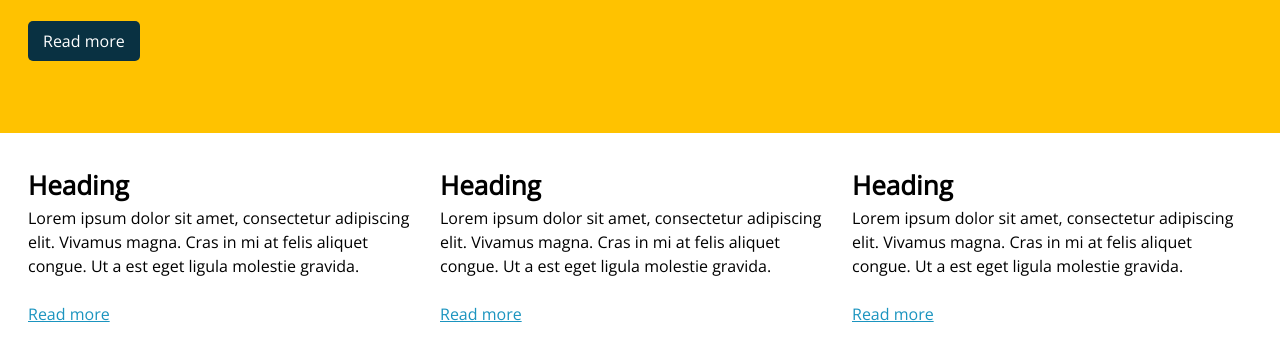
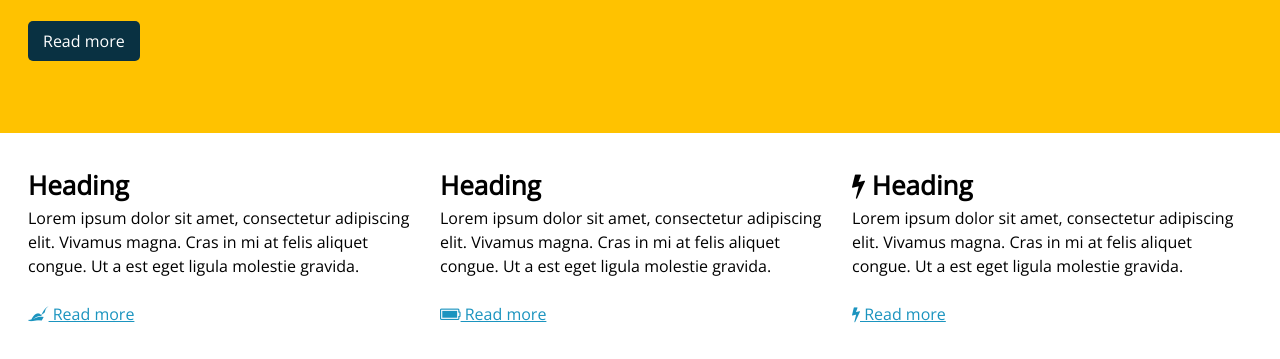
Before and after one commit to CastleCSS/castlecss-boilerplate, a website: page index.html in a window 1280 px wide. Shown: the part 300-659 px from the top of the page. Drawn offline with nearby package versions, Linux system fonts and the light colour scheme.

Commit message:
Added a few more icon examples

```diff
--- a/index.html
+++ b/index.html
@@ -57,21 +57,21 @@
 					<div class="pt pb">
 						<h2>Heading</h2>
 						<p>Lorem ipsum dolor sit amet, consectetur adipiscing elit. Vivamus magna. Cras in mi at felis aliquet congue. Ut a est eget ligula molestie gravida. </p>
-						<a href="#">Read more</a>
+						<a href="#"><i class="fa fa-pied-piper"></i>&nbsp;Read more</a>
 					</div>
 				</div>
 				<div class="b0_12 b3_08">
 					<div class="pt pb">
 						<h2>Heading</h2>
 						<p>Lorem ipsum dolor sit amet, consectetur adipiscing elit. Vivamus magna. Cras in mi at felis aliquet congue. Ut a est eget ligula molestie gravida. </p>
-						<a href="#">Read more</a>
+						<a href="#"><i class="fa fa-battery-full"></i>&nbsp;Read more</a>
 					</div>
 				</div>
 				<div class="b0_12 b3_08">
 					<div class="pt pb">
-						<h2>Heading</h2>
+						<h2><i class="fa fa-bolt"></i>&nbsp;Heading</h2>
 						<p>Lorem ipsum dolor sit amet, consectetur adipiscing elit. Vivamus magna. Cras in mi at felis aliquet congue. Ut a est eget ligula molestie gravida. </p>
-						<a href="#">Read more</a>
+						<a href="#"><i class="fa fa-bolt"></i>&nbsp;Read more</a>
 					</div>
 				</div>
 			</div>
```
